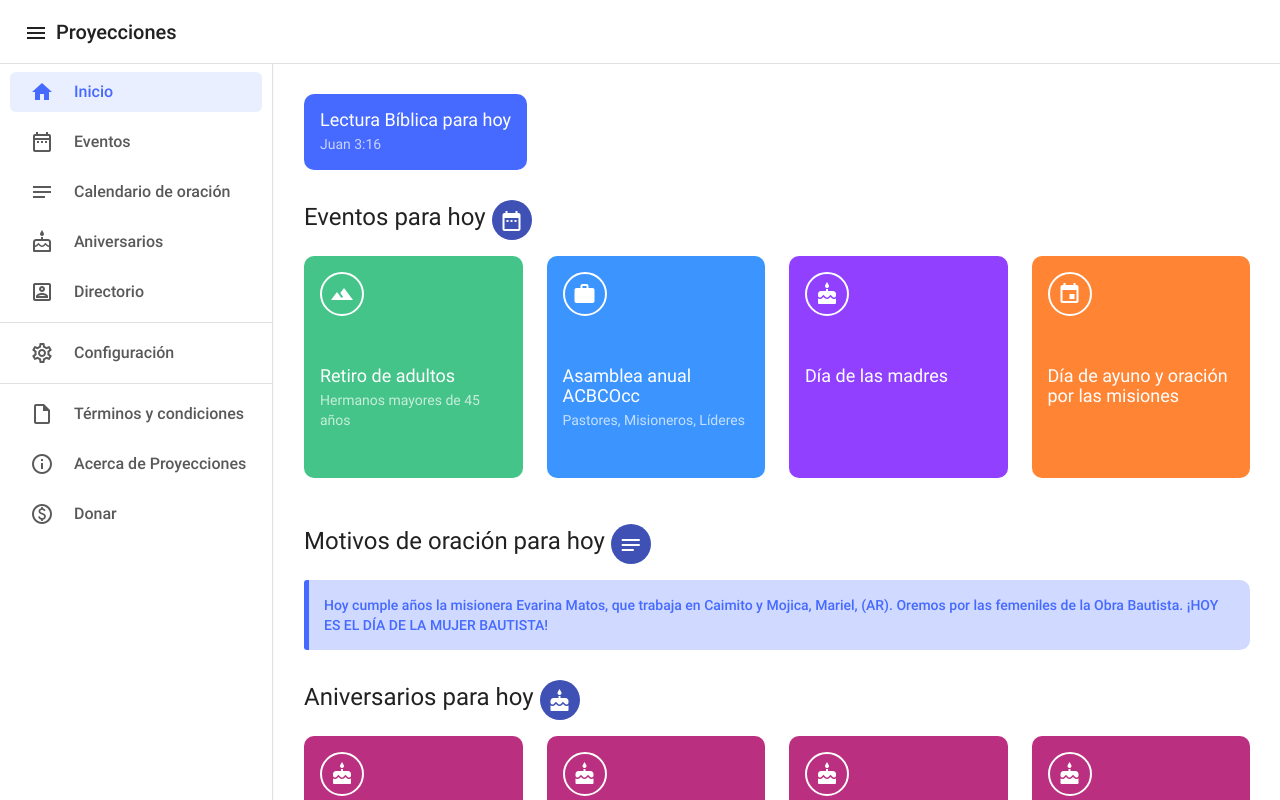
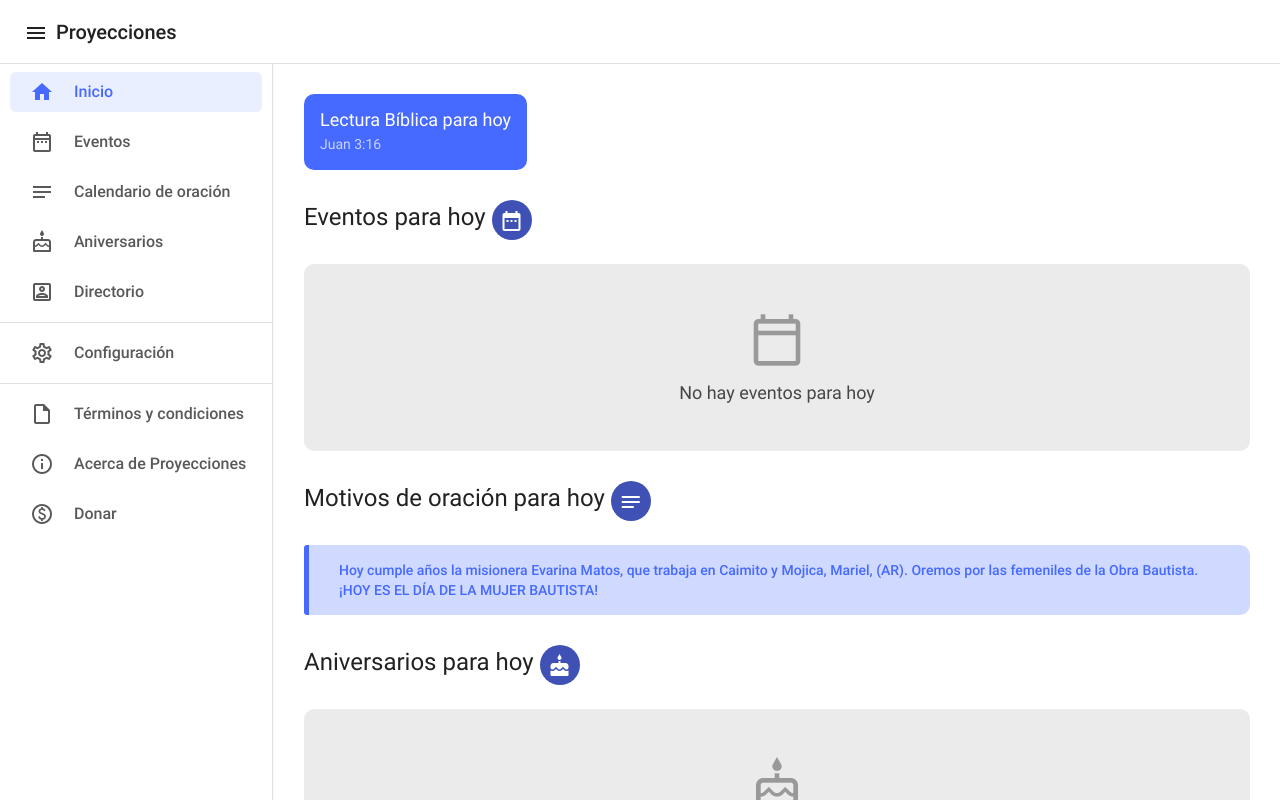
Before and after one commit to liosvel-medina/ProyeccionesWeb, an Angular app: page /home in a window 1280 px wide. Built offline with nearby package versions, Linux system fonts and the light colour scheme.

Commit message:
create empty card for Today events and Today anniversaries sections

```diff
--- a/src/app/core/home/home.component.css
+++ b/src/app/core/home/home.component.css
@@ -32,6 +32,7 @@ section:first-of-type {
 .section-title {
   font-size: 24px;
   font-weight: 400;
+  margin-bottom: 24px;
 }
 
 .flat-colored-card {
@@ -64,8 +65,30 @@ section:first-of-type {
   color: rgba(255, 255, 255, 0.70) !important;
 }
 
+.flat-empty-card {
+  padding: 48px;
+  box-shadow: none;
+  border-radius: 10px;
+  background-color: rgba(0, 0, 0, 0.08);
+  color: rgba(0, 0, 0, 0.70) !important;
+}
+
+.flat-empty-card .mat-card-title {
+  margin-top: 10px;
+  font-size: 18px;
+  font-weight: 400;
+  /*color: rgba(0, 0, 0, 0.70) !important;*/
+}
+
+.flat-empty-card .mat-icon {
+  font-size: 56px;
+  width: 56px;
+  height: 56px;
+  color: rgba(0, 0, 0, 0.35) !important;
+}
+
 .blockquote {
-  padding: 15px;
+  padding: 15px 30px;
   /*border-radius: 0 10px 10px 0;*/
   /*border-radius: 10px;*/
   border-radius: 3px 10px 10px 3px;
--- a/src/app/core/home/home.component.html
+++ b/src/app/core/home/home.component.html
@@ -26,7 +26,7 @@
       </div>
     </div>
 
-    <div class="row section-content">
+    <div class="row section-content" *ngIf="todayEvents.length!=0">
 
       <ng-template ngFor let-todayEvent [ngForOf]="todayEvents">
 
@@ -45,6 +45,18 @@
       </ng-template>
 
     </div>
+
+    <div class="row section-content" *ngIf="todayEvents.length==0">
+      <div class="col">
+
+        <mat-card class="flat-empty-card text-center">
+          <mat-icon class="material-icons-outlined">calendar_today</mat-icon>
+          <mat-card-title>No hay eventos para hoy</mat-card-title>
+        </mat-card>
+
+      </div>
+    </div>
+
   </section>
 
   <section>
@@ -83,7 +95,7 @@
       </div>
     </div>
 
-    <div class="row section-content">
+    <div class="row section-content" *ngIf="todayAnniversaries.length!=0">
 
       <ng-template ngFor let-todayAnniversary [ngForOf]="todayAnniversaries">
 
@@ -104,4 +116,15 @@
     </div>
   </section>
 
+  <div class="row section-content" *ngIf="todayAnniversaries.length==0">
+    <div class="col">
+
+      <mat-card class="flat-empty-card text-center">
+        <mat-icon class="material-icons-outlined">cake</mat-icon>
+        <mat-card-title>No hay aniversarios para hoy</mat-card-title>
+      </mat-card>
+
+    </div>
+  </div>
+
 </div>
--- a/src/app/core/home/home.component.ts
+++ b/src/app/core/home/home.component.ts
@@ -52,10 +52,10 @@ export class HomeComponent implements OnInit {
   };
 
   todayEvents: TodayEvent[] = [
-    {name: 'Retiro de adultos', type: EventType.retiro, participants: 'Hermanos mayores de 45 años'},
-    {name: 'Asamblea anual ACBCOcc', type: EventType.meeting, participants: 'Pastores, Misioneros, Líderes'},
-    {name: 'Día de las madres', type: EventType.celebration},
-    {name: 'Día de ayuno y oración por las misiones', type: EventType.praying},
+    // {name: 'Retiro de adultos', type: EventType.retiro, participants: 'Hermanos mayores de 45 años'},
+    // {name: 'Asamblea anual ACBCOcc', type: EventType.meeting, participants: 'Pastores, Misioneros, Líderes'},
+    // {name: 'Día de las madres', type: EventType.celebration},
+    // {name: 'Día de ayuno y oración por las misiones', type: EventType.praying},
     // {name: 'Aniversario de fundación de la ACBCOcc', type: EventType.anniversary},
     // {name: 'Graduación del Seminario', type: EventType.study, participants: 'Estudiantes del Seminario'},
   ];
@@ -63,10 +63,10 @@ export class HomeComponent implements OnInit {
   todayPrayingMotive = "Hoy cumple años la misionera Evarina Matos, que trabaja en Caimito y Mojica, Mariel, (AR). Oremos por las femeniles de la Obra Bautista. ¡HOY ES EL DÍA DE LA MUJER BAUTISTA!";
 
   todayAnniversaries: TodayAnniversary[] = [
-    {name: 'Iglesia Bautista de Jagüey Grande', age: 'Cumple 20 años'},
-    {name: 'Iglesia Bautista el Calvario', age: 'Cumple 110 años'},
-    {name: 'Iglesia Bautista de Cumanayagua', age: 'Cumple 12 años'},
-    {name: 'Iglesia Bautista de Santa Clara', age: 'Cumple 25 años'},
+    // {name: 'Iglesia Bautista de Jagüey Grande', age: 'Cumple 20 años'},
+    // {name: 'Iglesia Bautista el Calvario', age: 'Cumple 110 años'},
+    // {name: 'Iglesia Bautista de Cumanayagua', age: 'Cumple 12 años'},
+    // {name: 'Iglesia Bautista de Santa Clara', age: 'Cumple 25 años'},
   ];
 
   constructor() {
```
Also changed, not shown: 3 other files (tests, documents, lock files or other folders).
